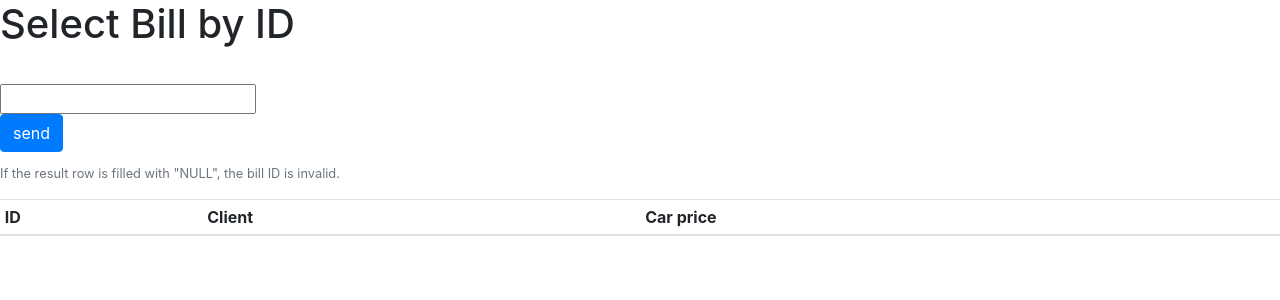
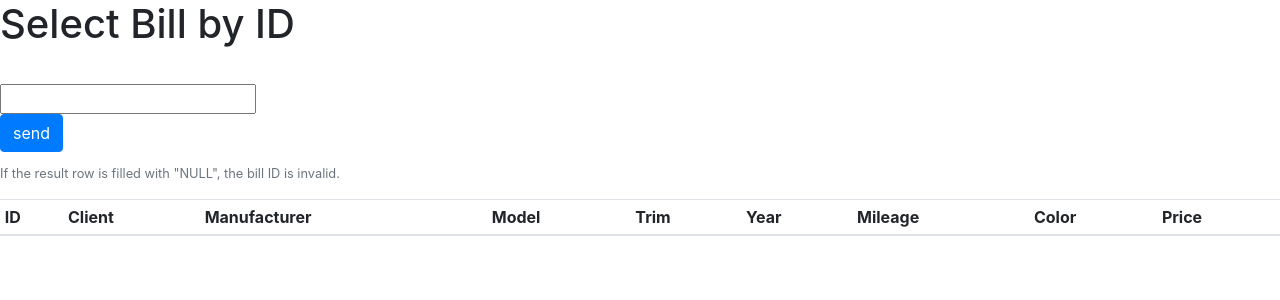
Before and after one commit to map555/8INF422HomeWork2, a Django app: page /bills/billbyid in a window 1280 px wide. Shown: the part 56-356 px from the top of the page. Run offline with Django 3.2, Linux system fonts and the light colour scheme; lists and menus that the app fills with data are empty; some libraries are stand-ins or nearby versions.

Commit message:
Fix some bugs before handout

```diff
--- a/Question3/TP2Q3/views.py
+++ b/Question3/TP2Q3/views.py
@@ -6,8 +6,7 @@ from TP2Q3.forms import *
 from django.http import JsonResponse
 from django.core.exceptions import ObjectDoesNotExist
 from django.shortcuts import redirect
-from django.core import serializers
-from django.core.serializers.json import DjangoJSONEncoder
+
 
 
 # Create your views here.
@@ -116,38 +115,33 @@ def get_bill_info_by_id(request):
         requestBill = None
 
         # try to get the car
-        try:
-            requestBill = Bill.objects.get(id=request.GET.get("bill_id"))
-        except(ObjectDoesNotExist):
-            requestBill = None
+        billid=int(request.GET.get('bill_id'))
+        requestBill = Bill.objects.all().filter(id=billid).select_related('Car')\
+            .values('id','clientName','Car__manufacturer','Car__model','Car__trim','Car__year',
+                   'Car__color','Car__mileage','Car__price')
 
-        if (requestBill != None):
-            requestCar = Car.objects.get(id=requestBill.Car.id)
-            bill_info = {'id': requestBill.id,
-                         'clientName': requestBill.clientName,
-                         'carPrice': requestCar.price}
-        else:
-            bill_info = {'id': "NULL",
-                         'clientName': "NULL",
-                         'carPrice': "NULL"}
+        exist=requestBill.exists()
 
-        return JsonResponse({"bill_info": bill_info}, status=200)
+        #if the request return nothing
+        if(exist==False):
+            requestBill={'id':"NULL",
+             'clientName':"NULL",
+             'Car__manufacturer':"NULL",
+             'Car__model':"NULL",
+             'Car__trim':"NULL",
+             'Car__year':"NULL",
+             'Car__color':"NULL",
+             'Car__mileage':"NULL",
+             'Car__price':"NULL"}
+
+            return JsonResponse({"bill_info": requestBill}, status=200)
+
+        return JsonResponse({"bill_info": list(requestBill)[0]}, status=200)
 
     return JsonResponse({"success": False}, status=400)
 
 
-def CarByManufacturer(request, CarManufacturer):
-    cars = Car.objects.filter(manufacturer=CarManufacturer).order__by('model').values('model',
-                                                                                      'trim', 'mileage', 'year',
-                                                                                      'weight', 'condition', 'color',
-                                                                                      'price')
 
-
-def BillByID(request, billID):
-    bill = Bill.objects.filter(id=billID).select_related('Car').values('clientName', 'Car__manufacturer',
-                                                                       'Car__model', 'Car__trim', 'Car__mileage',
-                                                                       'Car__year', 'Car__weight', 'Car__condition',
-                                                                       'Car__color', 'Car__price')
 
 
 def CarFormView(request):
@@ -174,7 +168,7 @@ def PostBillForm(request):
         requestBuyerName = request.POST['buyerName']
 
         requestCar = None
-
+        status=200
         # Try to get the car of the form.
         try:
             requestCar = Car.objects.get(id=requestCarID)
@@ -193,20 +187,17 @@ def PostBillForm(request):
                 newBill.Car = requestCar
                 newBill.save()
 
-                status = 201  # request status
-                return JsonResponse({"requestsuccess": True, "status": status}, status=status)  # valid good request
+                return JsonResponse({"requestsuccess": True}, status=status)  # valid good request
 
 
             else:
-                status = 206
-                return JsonResponse({"requestsuccess": False, "status": status},
+                return JsonResponse({"requestsuccess": False},
                                     status=status)  # car was found but sold is true
 
         else:
-            status = 206
-            return JsonResponse({"requestsuccess": False, "status": 204}, status=status)  # car was not found
+            return JsonResponse({"requestsuccess": False}, status=status)  # car was not found
 
-    return JsonResponse({"requestsuccess": False, "status": status}, status=status)  # bad request
+    return JsonResponse({"requestsuccess": False}, status=status)  # bad request
 
 
 def BillsByClientView(request):
@@ -216,6 +207,7 @@ def BillsByClientView(request):
 
 def BillsByClient(request):
     if request.method == "GET" and request.is_ajax():
+
         bills=Bill.objects.filter(clientName=request.GET.get("client_name")).select_related('Car').order_by('id').values(
              'id','Car__manufacturer','Car__model', 'Car__trim','Car__year', 'Car__mileage','Car__color','Car__price')
 
--- a/Question3/static/js/BillByID.js
+++ b/Question3/static/js/BillbyID.js
@@ -19,7 +19,14 @@ $(document).ready(function (){
                             $("#resulttable tbody").html(`<tr>
                                 <td id="IDResult">${response.bill_info.id}</td>
                                 <td id="ClientResult">${response.bill_info.clientName}</td>
-                                <td id="CarResult">${response.bill_info.carPrice}</td>
+                                <td id="CarResult">${response.bill_info.Car__manufacturer}</td>
+                                <td id="CarResult">${response.bill_info.Car__model}</td>
+                                <td id="CarResult">${response.bill_info.Car__trim}</td>
+                                <td id="CarResult">${response.bill_info.Car__year}</td>
+                                <td id="CarResult">${response.bill_info.Car__color}</td>
+                                <td id="CarResult">${response.bill_info.Car__mileage}</td>
+                                <td id="CarResult">${response.bill_info.Car__price}</td>
+
                                 </tr>`)
 
                         },
--- a/Question3/static/js/BillsByClient.js
+++ b/Question3/static/js/BillsByClient.js
@@ -53,8 +53,8 @@ function FillTBody(tbodyID,data){
     var htmlrow="";
     for(var i=0; i<data.length;i++){
         htmlrow="<tr id="+i+"><td>"+data[i].id+"</td><td>"+data[i].Car__manufacturer+"</td><td>"+
-                data[i].Car__model+"</td><td>"+data[i].Car__trim+"</td><td>"+data[i].Car__mileage+
-                "</td><td>"+data[i].Car__year+"</td><td>"+data[i].Car__color+"</td><td>"+data[i].Car__price+"</td></tr>";
+                data[i].Car__model+"</td><td>"+data[i].Car__trim+"</td><td>"+data[i].Car__year+
+                "</td><td>"+data[i].Car__mileage+"</td><td>"+data[i].Car__color+"</td><td>"+data[i].Car__price+"</td></tr>";
 
 
 
--- a/Question3/static/js/CarByManufacturer.js
+++ b/Question3/static/js/CarbyManufacturer.js
@@ -18,6 +18,10 @@ $(document).ready(function (){
                         var table = ""
 
                         console.log(response.car_info)
+
+                        //change result title
+                            var resultTitle=document.getElementById("ResultTitle")
+                            resultTitle.innerText="Result for: "+car_manufacturer
 
                         for (i = 0; i < response.car_info.length; i++){
                             car = response.car_info[i]
--- a/Question3/templates/BillByID.html
+++ b/Question3/templates/BillByID.html
@@ -16,13 +16,19 @@
 
     <th scope="col">ID</th>
     <th scope="col">Client</th>
-    <th scope="col">Car price</th>
+    <th scope="col">Manufacturer</th>
+    <th scope="col">Model</th>
+    <th scope="col">Trim</th>
+    <th scope="col">Year</th>
+    <th scope="col">Mileage</th>
+    <th scope="col">Color</th>
+    <th scope="col">Price</th>
 
 {% endblock %}
 
 
 {% block script %}
-    <script  src="{% static 'js/BillByID.js' %}"></script>
+    <script  src="{% static 'js/BillbyID.js' %}"></script>
 
 
 {% endblock %}
--- a/Question3/templates/CarByManufacturer.html
+++ b/Question3/templates/CarByManufacturer.html
@@ -15,7 +15,7 @@
 {% block tableHead %}
 
     <th scope="col">Manufacturer</th>
-    <th scope="col">Model</th>name
+    <th scope="col">Model</th>
     <th scope="col">Trim</th>
     <th scope="col">Color</th>
     <th scope="col">Year</th>
@@ -28,7 +28,7 @@
 
 
 {% block script %}
-    <script  src="{% static 'js/CarByManufacturer.js' %}"></script>
+    <script  src="{% static 'js/CarbyManufacturer.js' %}"></script>
 
 
 {% endblock %}
```
Also changed, not shown: Question3/static/js/CreateBill.js (+1 -14 lines), Question3/db.sqlite3.
